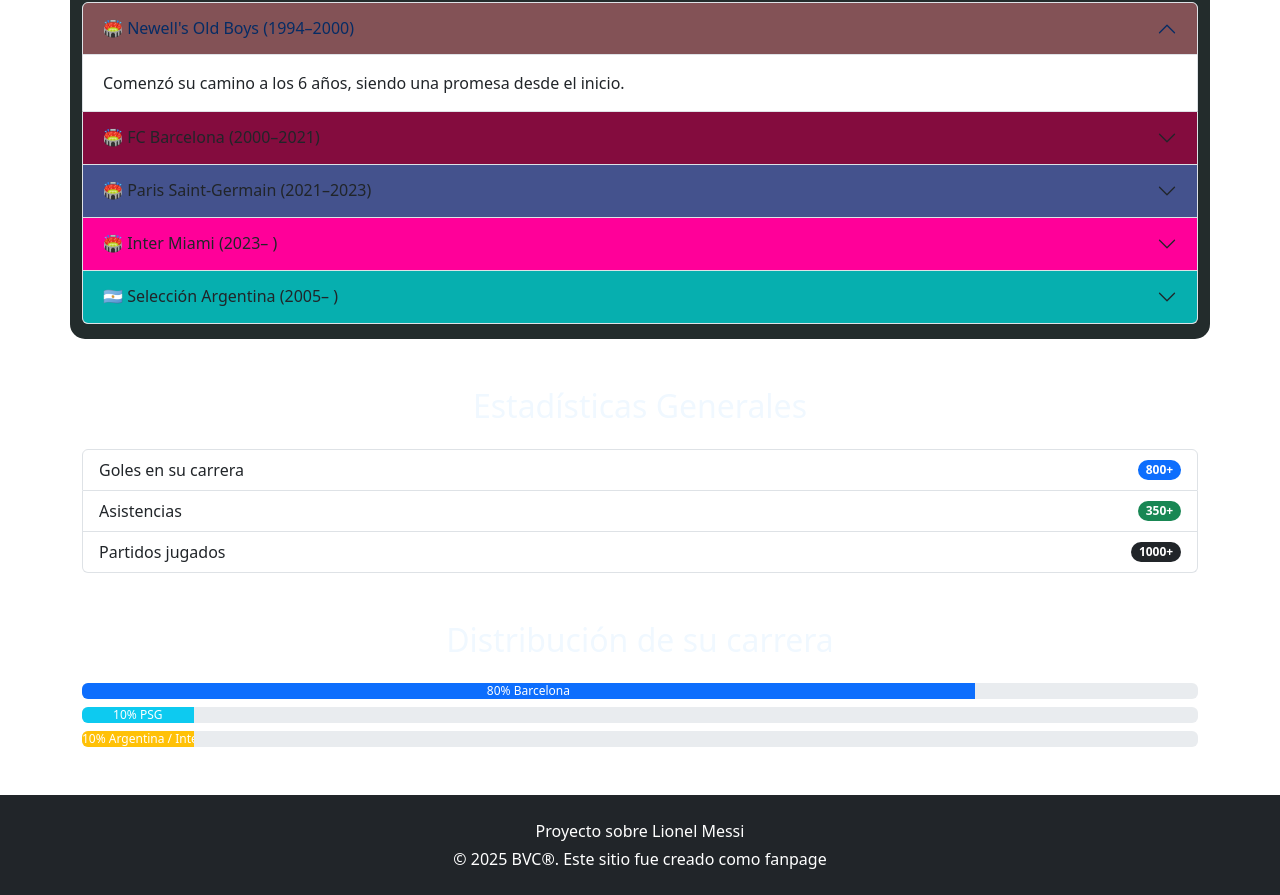
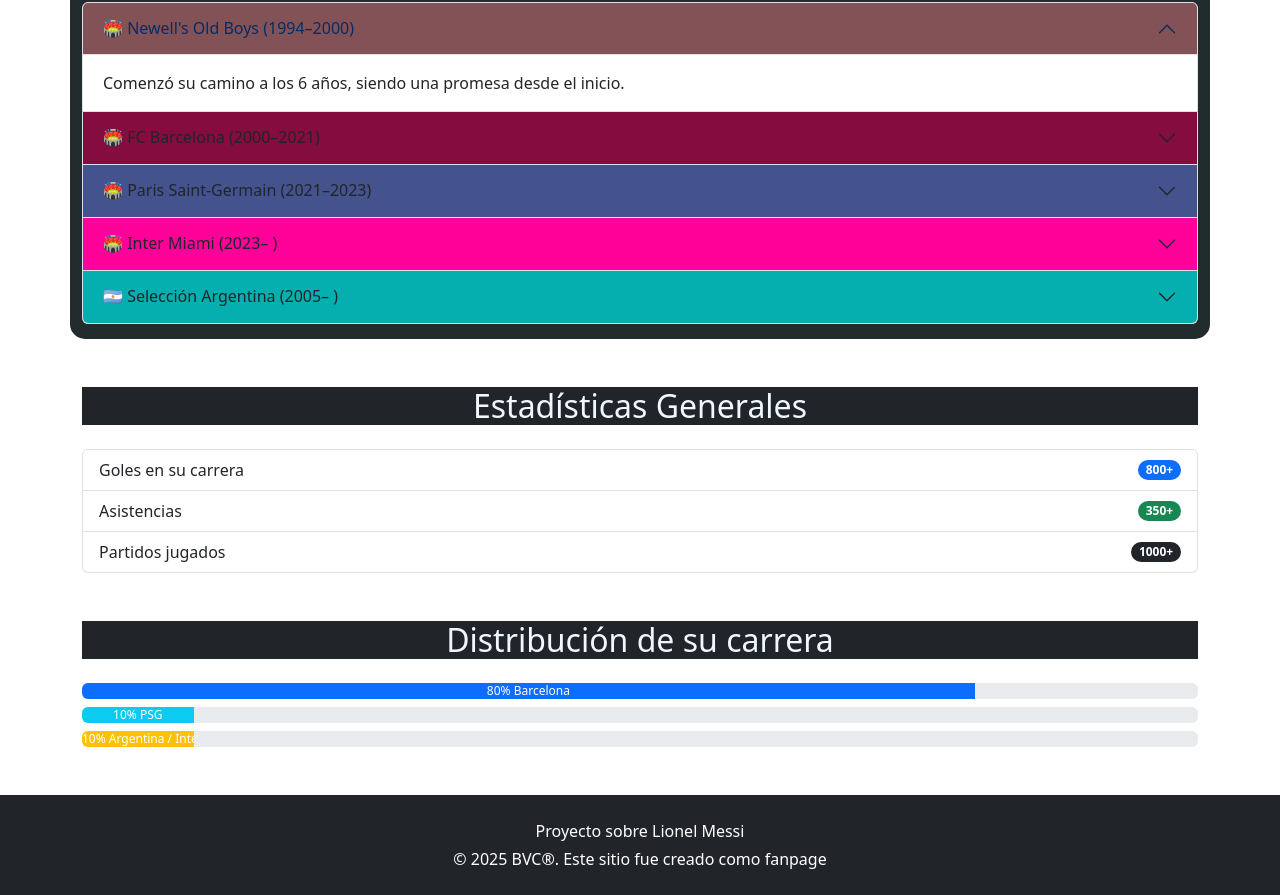
Before and after one commit to Franac0a/Trabajo_Practico_Colaborativo_Grupo_9, a plain HTML site: page facundoCristaldo.html in a window 1280 px wide. Shown: the part 802-1697 px from the top of the page. Drawn offline with nearby package versions, Linux system fonts and the light colour scheme.

Commit message:
ultimos arreglos en textos

```diff
--- a/facundoCristaldo.html
+++ b/facundoCristaldo.html
@@ -119,7 +119,7 @@
         </section>
           <!-- Estadisticas -->
           <section class="container my-5 seccion-estadisticas">
-            <h2 class="mb-4 titulo-seccion">Estadísticas Generales</h2>
+            <h2 class="bg-dark mb-4 titulo-seccion">Estadísticas Generales</h2>
             <ul class="list-group lista-estadisticas">
               <li class="list-group-item d-flex justify-content-between align-items-center">
                 Goles en su carrera
@@ -137,7 +137,7 @@
           </section>
           <!-- Progreso visual -->
         <section class="container my-5 seccion-progreso">
-          <h2 class="mb-4 titulo-seccion">Distribución de su carrera</h2>
+          <h2 class="bg-dark mb-4 titulo-seccion">Distribución de su carrera</h2>
           <div class="progress mb-2">
             <div class="progress-bar bg-primary" style="width: 80%;">80% Barcelona</div>
           </div>
```
